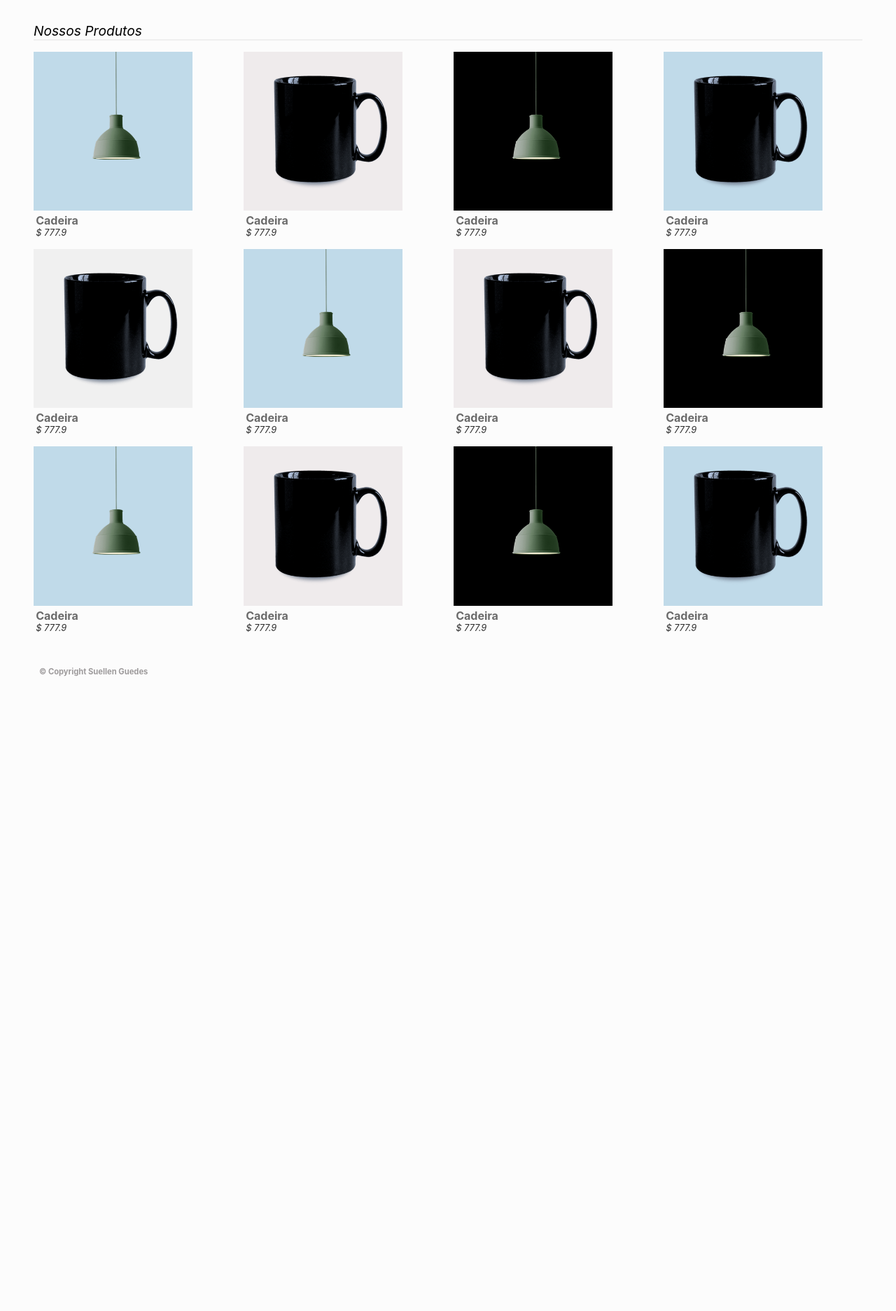
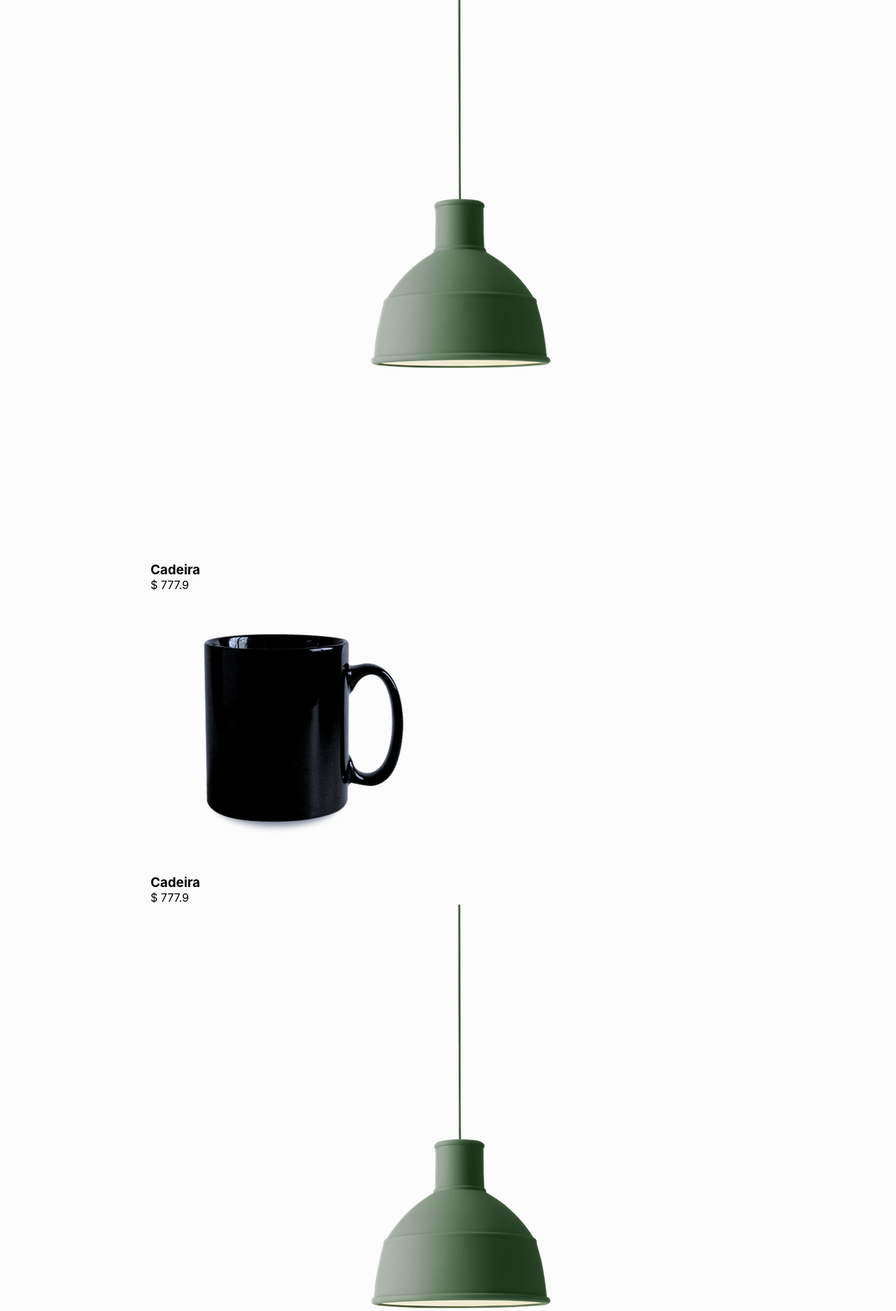
Before and after one commit to Stguedes/RA20127507-5_SuellenTGuedes, a PHP site: page / in a window 1280 px wide. Shown: the part 80-1954 px from the top of the page at 70% size. Before the commit the page ends 1047 px from the top, so only its background shows below. Run offline with PHP 8.4, Linux system fonts and the light colour scheme.

Commit message:
criado css grid-produtos

```diff
--- a/css/basico.css
+++ b/css/basico.css
@@ -30,45 +30,3 @@ a {
   text-decoration: none;
   color: #000;
 }
-
-.main-produtos {
-  margin-top: var(--default-height-header);
-  width: var(--default-width);
-
-  padding: 2rem 0.5rem;
-  flex: 1;
-  /* background-color: rebeccapurple; */
-  /* overflow-x: hidden; */
-}
-
-.titulo-produtos h1 {
-  font-weight: normal;
-  font-style: italic;
-  font-size: 1.2rem;
-  border-bottom: 2px solid rgba(0, 0, 0, 0.05);
-  margin-bottom: 1rem;
-}
-
-.grid-produtos {
-  display: grid;
-  grid-template-columns: repeat(4, 1fr);
-  gap: 1rem;
-}
-
-.card-prod-img {
-  background-color: var(--cor);
-  width: 80%;
-}
-
-.card-prod-titulo {
-  padding: 0 0.2rem;
-  font-size: 1rem;
-  color: #6b6b6b;
-}
-
-.card-prod-preco {
-  padding: 0 0.2rem;
-  font-size: 0.8rem;
-  color: #2e2e2e;
-  font-style: italic;
-}
--- a/index.php
+++ b/index.php
@@ -6,6 +6,7 @@
   <meta http-equiv="X-UA-Compatible" content="IE=edge" />
   <meta name="viewport" content="width=device-width, initial-scale=1.0" />
   <link rel="stylesheet" href="css/basico.css" />
+  <link rel="stylesheet" href="/css/grid-produtos.css">
   <title>Home</title>
 </head>
 
@@ -20,7 +21,7 @@
     <section class="grid-produtos">
       <?php foreach ($listaProdutos as $indice => $produto) { ?>
         <div class="car-prod">
-          <img src="<?php echo $produto['img'] ?>" alt="imagem" class="card-prod-img" style="--cor:<?php echo $produto['cor'] ?>;">
+          <img src="<?php echo $produto['img'] ?>" class="card-prod-img" style="--cor:<?php echo $produto['cor'] ?>;" alt="imagem">
           <h3 class="card-prod-titulo">
             <?php echo $produto['titulo'] ?>
           </h3>
```
